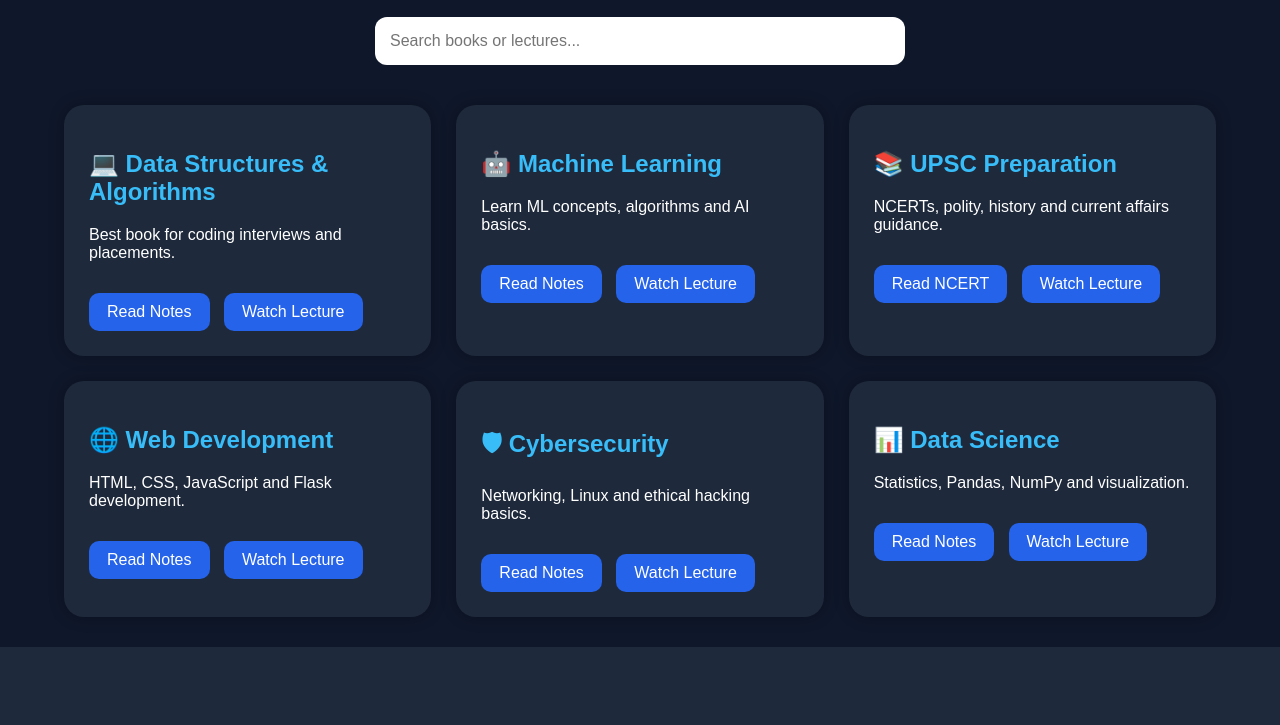
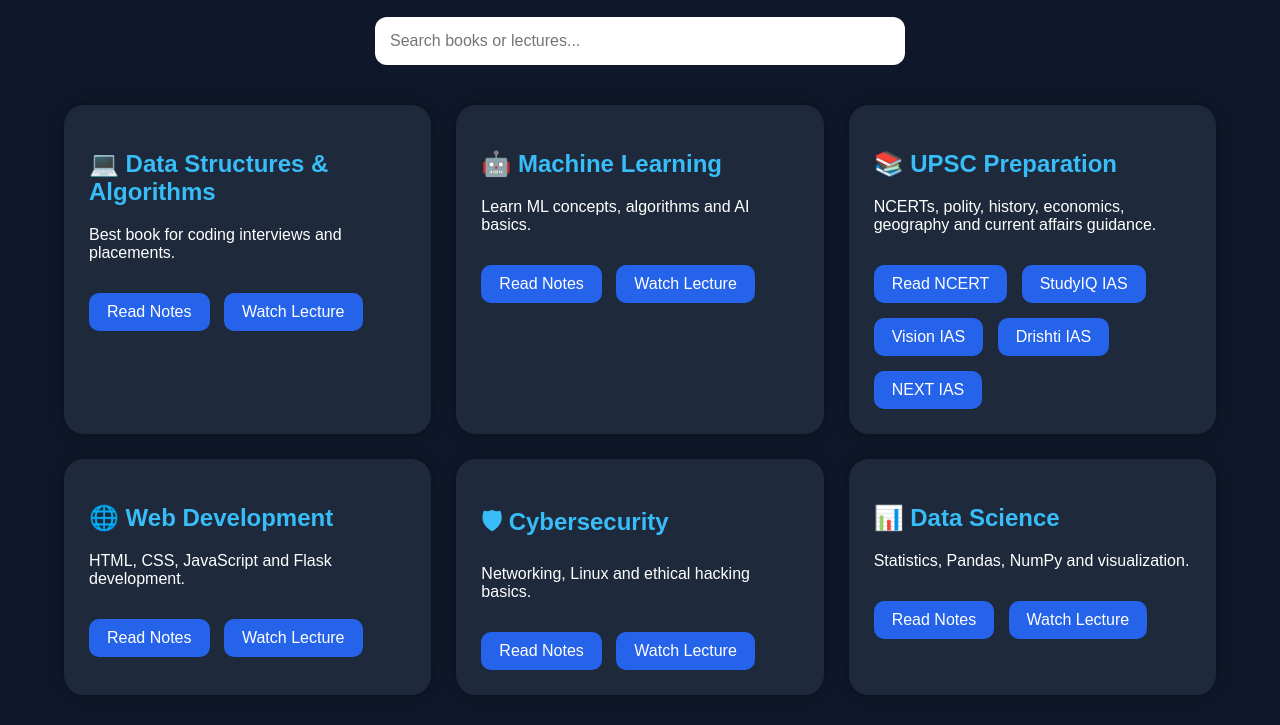
Before and after one commit to manjoraai-hub/ManjoraAI, a Flask app: page /books in a window 1280 px wide. Shown: the part 170-895 px from the top of the page. Before the commit the page ends 817 px from the top, so only its background shows below. Run offline with Flask 3, Linux system fonts and the light colour scheme.

Commit message:
updated upsc resources

```diff
--- a/templates/books.html
+++ b/templates/books.html
@@ -185,7 +185,10 @@
 
     <h2>📚 UPSC Preparation</h2>
 
-            <p>NCERTs, polity, history and current affairs guidance.</p>
+    <p>
+        NCERTs, polity, history, economics,
+        geography and current affairs guidance.
+    </p>
 
     <a href="https://ncert.nic.in/textbook.php"
     target="_blank"
@@ -199,7 +202,31 @@
     target="_blank"
     class="btn">
 
-                Watch Lecture
+        StudyIQ IAS
+
+    </a>
+
+    <a href="https://www.youtube.com/@VisionIASdelhi"
+    target="_blank"
+    class="btn">
+
+        Vision IAS
+
+    </a>
+
+    <a href="https://www.youtube.com/@DrishtiIASvideos"
+    target="_blank"
+    class="btn">
+
+        Drishti IAS
+
+    </a>
+
+    <a href="https://www.youtube.com/@NEXTIAS"
+    target="_blank"
+    class="btn">
+
+        NEXT IAS
 
     </a>
 
```
Lines whose indentation alone changed are shown as unchanged.
